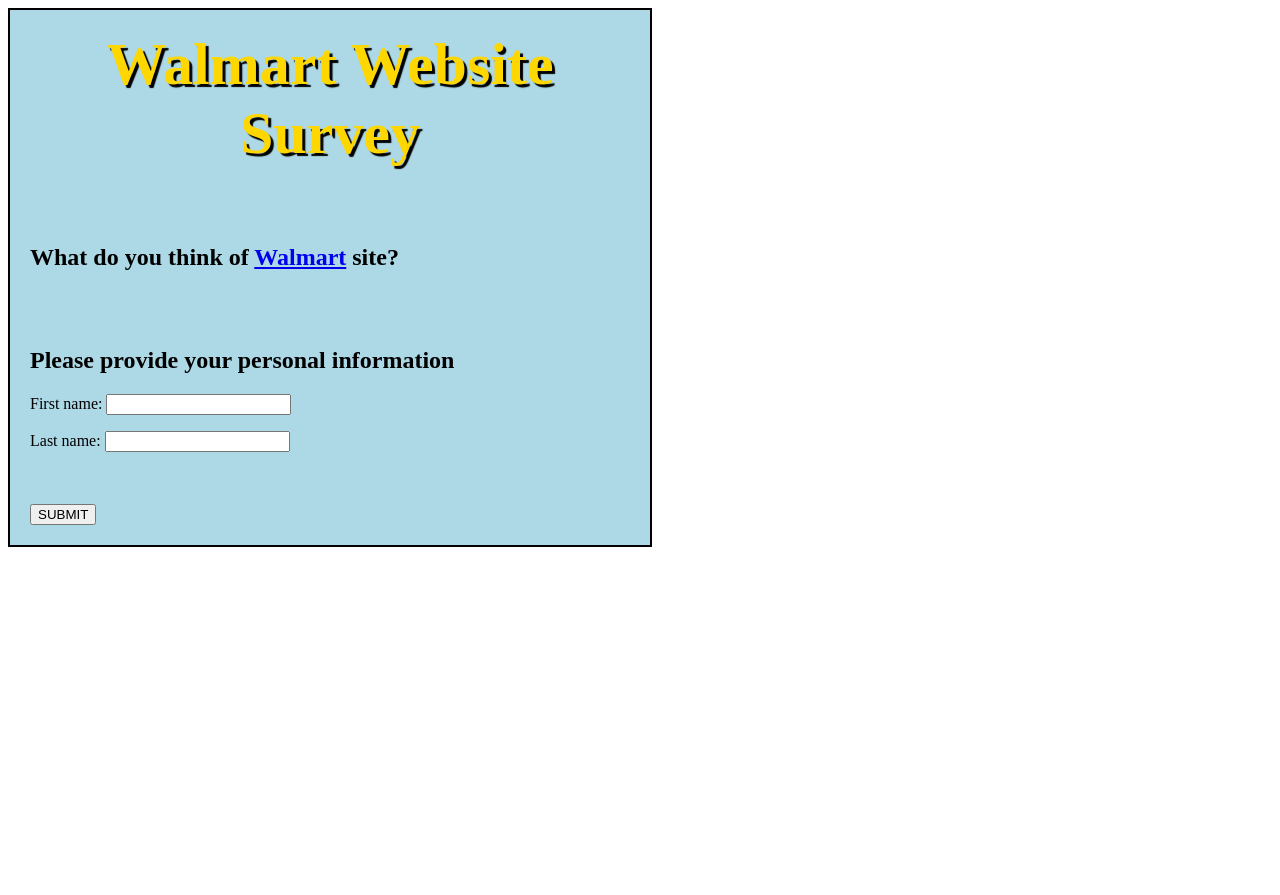
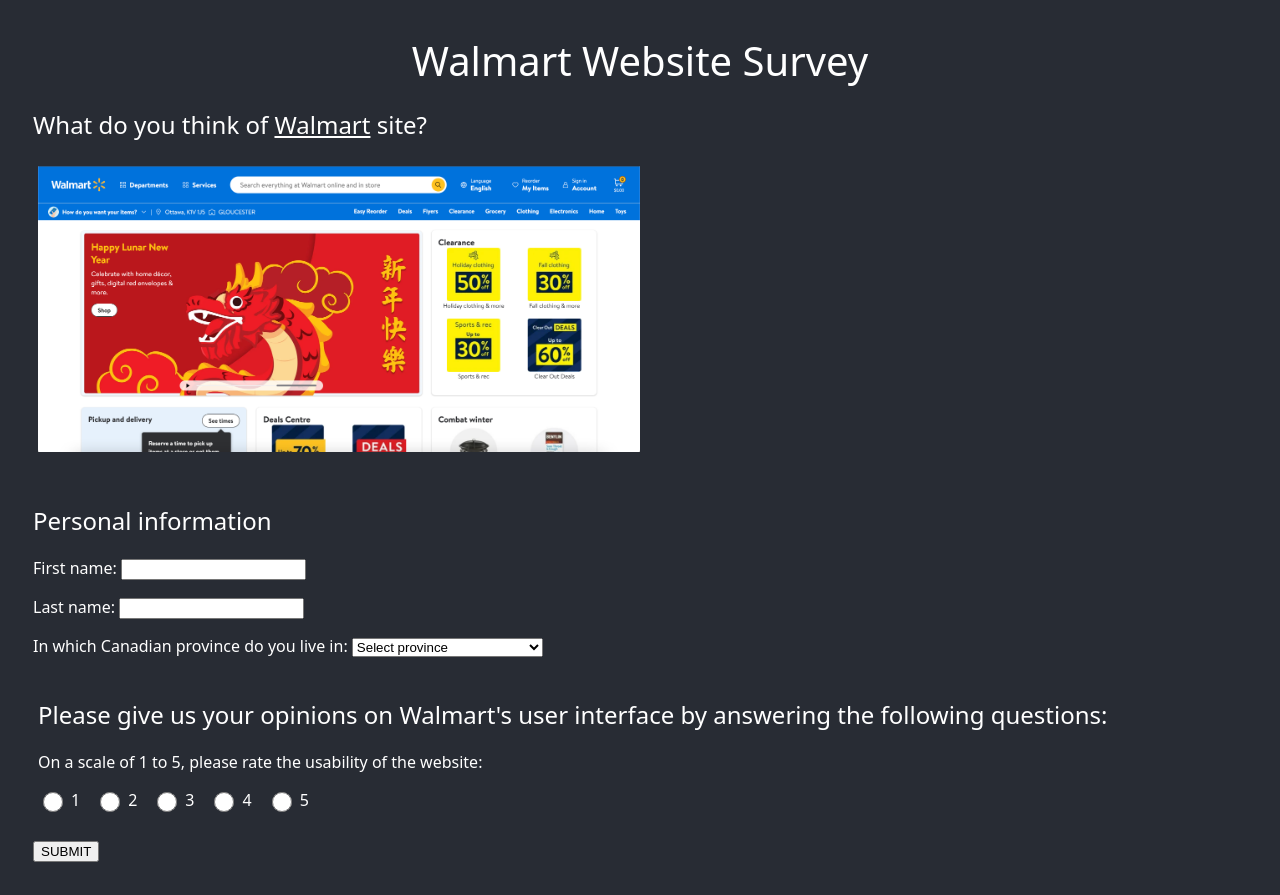
Before and after one commit to SEG3125-Group9/Lab1, a plain HTML site: page survey.html in a window 1280 px wide. Before the commit the page ends 800 px from the top, so only its background shows below. Drawn offline with Linux system fonts and the light colour scheme.

Commit message:
Added questions on demographic and UI rating

```diff
--- a/survey.css
+++ b/survey.css
@@ -1,19 +1,59 @@
 html {
-  background-color: white;
+  background-color: #282c34;
+  padding: 10px;
+  color: white;
+  font-family: system-ui, -apple-system, BlinkMacSystemFont, 'Segoe UI', Roboto, Oxygen, Ubuntu, Cantarell, 'Open Sans', 'Helvetica Neue', sans-serif;
+  font-weight: 0;
 }
 
 body {
-  background-color: lightblue;
-  width: 600px;
-  border: 2px solid black;
-  padding: 0px 20px 20px 20px;
+  padding: 15px
+}
+
+a {
+  color: white;
+}
+
+a:hover {
+  color: rgb(200, 200, 200);
+  text-decoration: underline;
+}
+
+.image-container {
+  padding: 5px;
 }
 
 h1 {
-  font-size: 60px;
+  font-size: 40px;
   text-align: center;
   margin: 0;
-  padding: 20px 0;
-  color: #ffd700;
-  text-shadow: 3px 3px 1px black;
+  font-weight: normal;
 }
+
+h2 {
+  font-weight: normal;
+}
+
+.info-question {
+  /* to do */
+}
+
+
+.ui-question {
+  padding: 5px
+}
+
+.radio-btn-container {
+  display: flex;
+  align-items: center;
+}
+
+.radio-btn {
+  width: 20px;
+  height: 20px;
+}
+
+.label-btn {
+  padding-left: 5px;
+  padding-right: 15px
+}
--- a/survey.html
+++ b/survey.html
@@ -1,29 +1,74 @@
 <!DOCTYPE html>
 <html>
+
 <head>
   <meta charset="utf-8" />
   <link href="survey.css" rel="stylesheet" type="text/css" />
-    <title>Questionnaire</title>
+  <title>Walmart Survey</title>
 </head>
 
 <body>
   <h1>Walmart Website Survey</h1>
-	<form id="myform" action="index.php" >
+  <form id="myform" action="index.php">
+    <h2>What do you think of <a href="https://www.walmart.ca">Walmart</a> site?</h2>
+    <div class="image-container">
+      <img alt="walmart website" src="images/walmart1.png" width="50%">
+    </div>
     <br>
-	<br>
-    <h2>What do you think of <a href="https://www.walmart.ca">Walmart</a> site?</h2>
-    <br>
-	<br>
-    <div class="question">
-        <h2> Please provide your personal information </h2>
+    <div class="info-question">
+      <h2>Personal information </h2>
       <p>First name: <input type="text" name="firstname"></p>
       <p>Last name: <input type="text" name="lastname"></p>
+      <p>
+        In which Canadian province do you live in:
+        <select name="province" id="province">
+          <option disabled selected>Select province</option>
+          <option value="AB">Alberta</option>
+          <option value="BC">British Columbia</option>
+          <option value="MB">Manitoba</option>
+          <option value="NB">New Brunswick</option>
+          <option value="NL">Newfoundland and Labrador</option>
+          <option value="NS">Nova Scotia</option>
+          <option value="NT">Northwest Territories</option>
+          <option value="NU">Nunavut</option>
+          <option value="ON">Ontario</option>
+          <option value="PE">Prince Edward Island</option>
+          <option value="QC">Quebec</option>
+          <option value="SK">Saskatchewan</option>
+          <option value="YT">Yukon</option>
+        </select>
+      </p>
+    </div>
+    <div class="ui-question">
+      <h2>Please give us your opinions on Walmart's user interface by answering the following questions:</h2>
+      <p>On a scale of 1 to 5, please rate the usability of the website: </p>
+      <div style="display: flex; flex-direction: row">
+        <div class="radio-btn-container">
+          <input class="radio-btn" type="radio" id="one" name="rating" value="1">
+          <label class="label-btn" for="one">1</label>
+        </div>
+        <div class="radio-btn-container">
+          <input class="radio-btn" type="radio" id="two" name="rating" value="2">
+          <label class="label-btn" for="two">2</label>
+        </div>
+        <div class="radio-btn-container">
+          <input class="radio-btn" type="radio" id="three" name="rating" value="3">
+          <label class="label-btn" for="three">3</label>
+        </div>
+        <div class="radio-btn-container">
+          <input class="radio-btn" type="radio" id="four" name="rating" value="4">
+          <label class="label-btn" for="four">4</label>
+        </div>
+        <div class="radio-btn-container">
+          <input class="radio-btn" type="radio" id="five" name="rating" value="5">
+          <label class="label-btn" for="five">5</label>
+        </div>
+      </div>
+    </div>
     <br>
-        <br>
-    </div>
-  </body>
-
     <button id="submitButton" type="button" class="block">
       SUBMIT
     </button>
+</body>
+
 </html>
```
Also changed, not shown: images/walmart1.png (added), 2 other files. Lines whose indentation alone changed are shown as unchanged.
